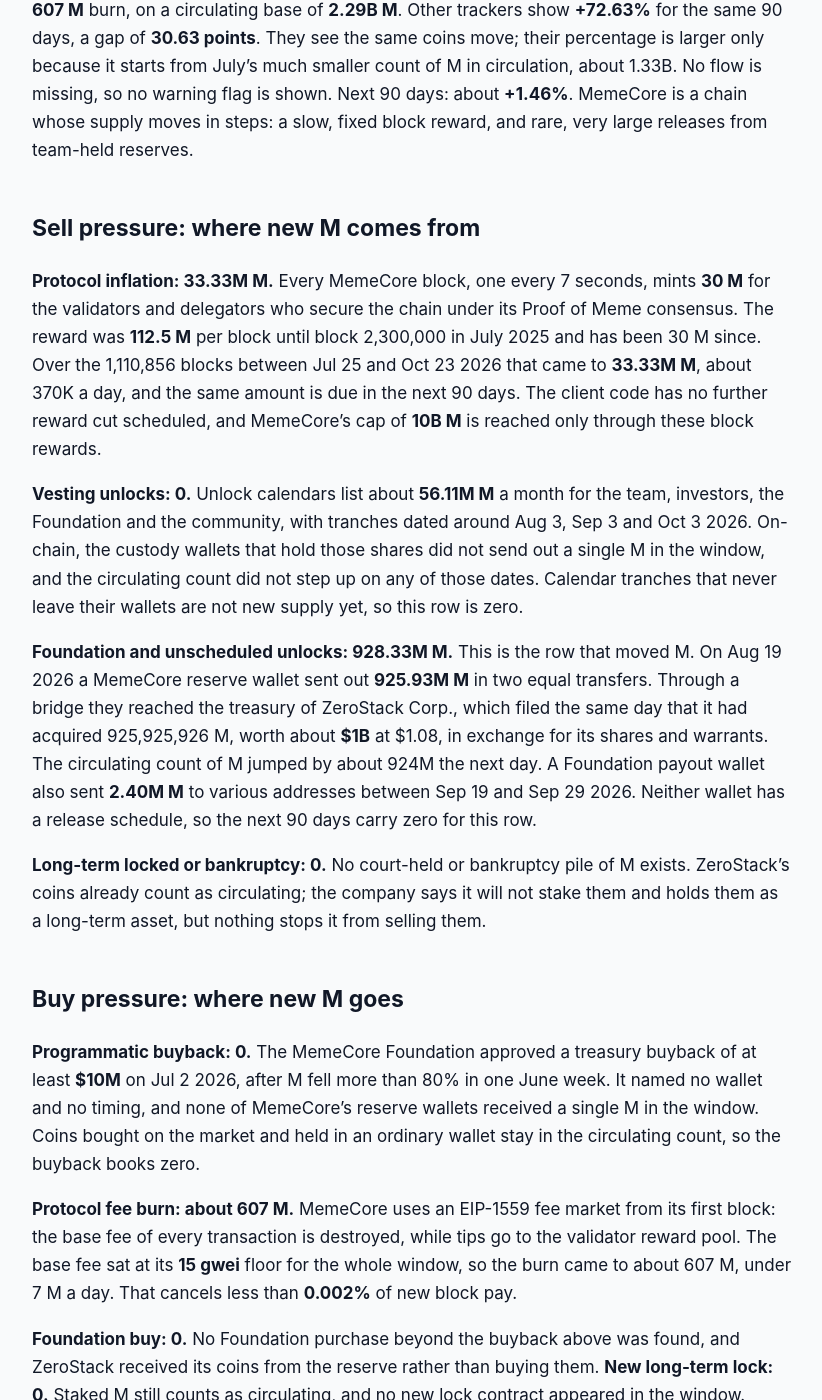
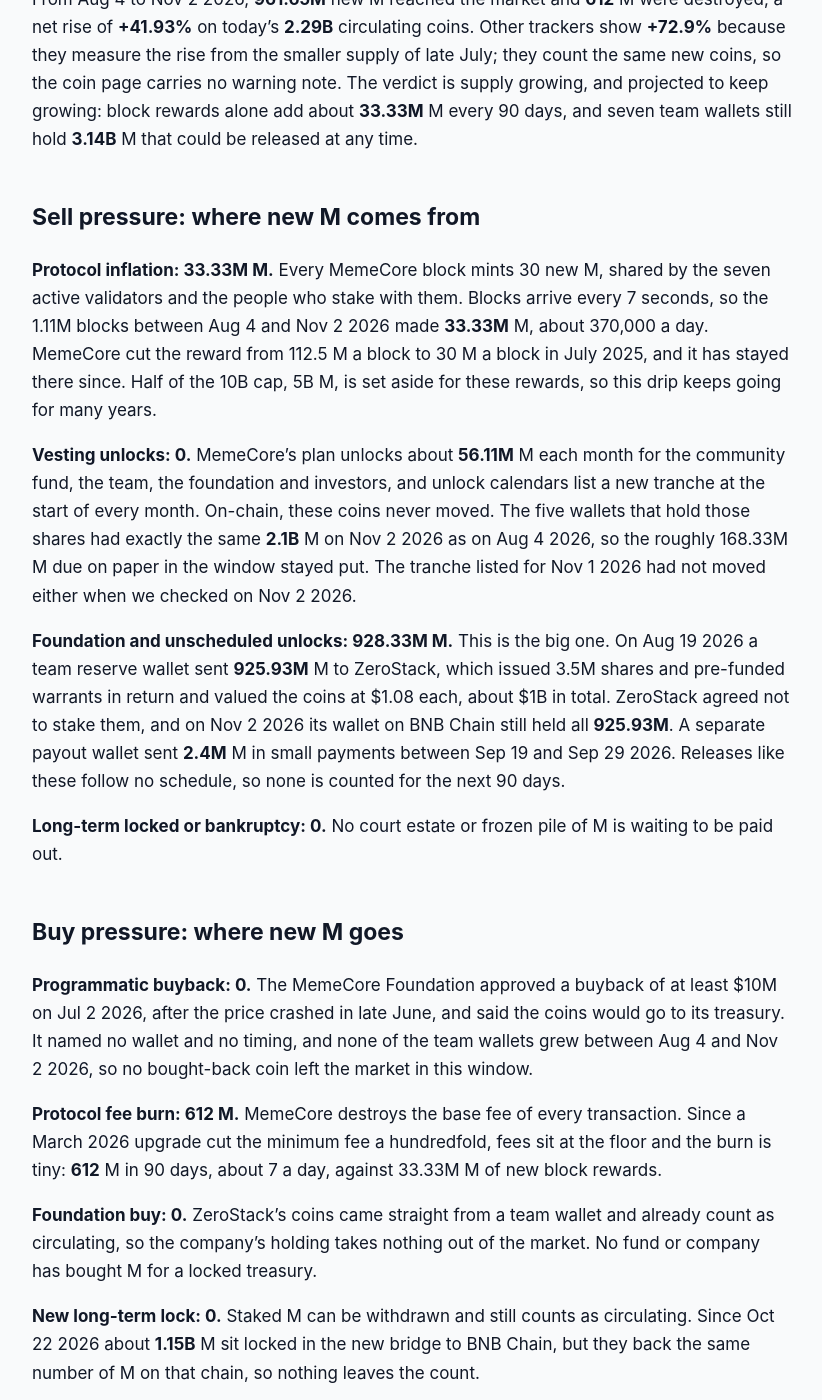
Before and after one commit to jeevansongmy-spec/mrnasdog-articles, a Jekyll site: the page built from crypto/memecore-pressure-framework.md, in a window 1280 px wide and 1400 px high, scrolled down 591 px. Shown: the whole window, without its empty margins (228-1050 px from the left). Built offline with Jekyll 4.4.1, drawn with Linux system fonts in a browser that asks for light colours; some of the changed text lies outside the part shown.

Commit message:
publish: crypto/memecore-pressure-framework

```diff
--- a/crypto/memecore-pressure-framework.md
+++ b/crypto/memecore-pressure-framework.md
@@ -1,6 +1,6 @@
 ---
-title:         "M Inflation Analysis · October 2026 · Supply growing · projected to keep growing"
-description:   "M supply is growing: a 925.93M M reserve release and 33.33M of block rewards lifted supply +42.00% in 90 days. About +1.46% next; 3.14B M held back."
+title:         "M Inflation Analysis · November 2026 · Supply growing · projected to keep growing"
+description:   "M supply rose 41.93% in 90 days: a 925.93M team release to a Nasdaq company plus 33.33M in block rewards. About 1.45% next; 3.14B M sit in team wallets."
 canonical_url: "https://mrnasdog.com/research/memecore/inflation"
 tags:          ["crypto", "m", "memecore", "layer1"]
 published:     true
@@ -10,58 +10,68 @@ published:     true
 <!-- main-page -->
 **Main page:** the full M coin page — signal, price drivers and the buy/sell questions → [mrnasdog.com/research/memecore](https://mrnasdog.com/research/memecore)
 
-# M Inflation Analysis · October 2026 · Supply growing · projected to keep growing
+# M Inflation Analysis · November 2026 · Supply growing · projected to keep growing
 
-**M**, the coin of the **MemeCore** Layer 1, grew its circulating supply by **+42.00%** in the 90 days to Oct 23 2026. Almost all of it was one event: on Aug 19 2026 a MemeCore reserve wallet released **925.93M M** to the treasury of ZeroStack, a Nasdaq-listed company. Block rewards added **33.33M M**, and the base-fee burn removed only about **607 M**. For the next 90 days the MemeCore ledger shows about **+1.46%**, from block rewards alone, while **3.14B M** still sits in reserve and custody wallets with no public release date.
+*Checked Nov 2 2026*
+
+M supply is growing, and most of the last 90 days came from one release: on Aug 19 2026 a team reserve wallet handed **925.93M** coins to ZeroStack, a Nasdaq company. Block rewards added another **33.33M**, while the fee burn took back only **612** coins, so supply rose **+41.93%** in 90 days. With no release on the calendar, the next 90 days look like about **+1.45%**, under a hard cap of 10B coins.
 
 ## The verdict, in one paragraph
 
-M supply rose **+42.00%** over the last 90 days: **961.65M M** of new sell-side supply against a **607 M** burn, on a circulating base of **2.29B M**. Other trackers show **+72.63%** for the same 90 days, a gap of **30.63 points**. They see the same coins move; their percentage is larger only because it starts from July's much smaller count of M in circulation, about 1.33B. No flow is missing, so no warning flag is shown. Next 90 days: about **+1.46%**. MemeCore is a chain whose supply moves in steps: a slow, fixed block reward, and rare, very large releases from team-held reserves.
+From Aug 4 to Nov 2 2026, **961.65M** new M reached the market and **612** M were destroyed, a net rise of **+41.93%** on today's **2.29B** circulating coins. Other trackers show **+72.9%** because they measure the rise from the smaller supply of late July; they count the same new coins, so the coin page carries no warning note. The verdict is supply growing, and projected to keep growing: block rewards alone add about **33.33M** M every 90 days, and seven team wallets still hold **3.14B** M that could be released at any time.
 
 ## Sell pressure: where new M comes from
 
-**Protocol inflation: 33.33M M.** Every MemeCore block, one every 7 seconds, mints **30 M** for the validators and delegators who secure the chain under its Proof of Meme consensus. The reward was **112.5 M** per block until block 2,300,000 in July 2025 and has been 30 M since. Over the 1,110,856 blocks between Jul 25 and Oct 23 2026 that came to **33.33M M**, about 370K a day, and the same amount is due in the next 90 days. The client code has no further reward cut scheduled, and MemeCore's cap of **10B M** is reached only through these block rewards.
+**Protocol inflation: 33.33M M.** Every MemeCore block mints 30 new M, shared by the seven active validators and the people who stake with them. Blocks arrive every 7 seconds, so the 1.11M blocks between Aug 4 and Nov 2 2026 made **33.33M** M, about 370,000 a day. MemeCore cut the reward from 112.5 M a block to 30 M a block in July 2025, and it has stayed there since. Half of the 10B cap, 5B M, is set aside for these rewards, so this drip keeps going for many years.
 
-**Vesting unlocks: 0.** Unlock calendars list about **56.11M M** a month for the team, investors, the Foundation and the community, with tranches dated around Aug 3, Sep 3 and Oct 3 2026. On-chain, the custody wallets that hold those shares did not send out a single M in the window, and the circulating count did not step up on any of those dates. Calendar tranches that never leave their wallets are not new supply yet, so this row is zero.
+**Vesting unlocks: 0.** MemeCore's plan unlocks about **56.11M** M each month for the community fund, the team, the foundation and investors, and unlock calendars list a new tranche at the start of every month. On-chain, these coins never moved. The five wallets that hold those shares had exactly the same **2.1B** M on Nov 2 2026 as on Aug 4 2026, so the roughly 168.33M M due on paper in the window stayed put. The tranche listed for Nov 1 2026 had not moved either when we checked on Nov 2 2026.
 
-**Foundation and unscheduled unlocks: 928.33M M.** This is the row that moved M. On Aug 19 2026 a MemeCore reserve wallet sent out **925.93M M** in two equal transfers. Through a bridge they reached the treasury of ZeroStack Corp., which filed the same day that it had acquired 925,925,926 M, worth about **$1B** at $1.08, in exchange for its shares and warrants. The circulating count of M jumped by about 924M the next day. A Foundation payout wallet also sent **2.40M M** to various addresses between Sep 19 and Sep 29 2026. Neither wallet has a release schedule, so the next 90 days carry zero for this row.
+**Foundation and unscheduled unlocks: 928.33M M.** This is the big one. On Aug 19 2026 a team reserve wallet sent **925.93M** M to ZeroStack, which issued 3.5M shares and pre-funded warrants in return and valued the coins at $1.08 each, about $1B in total. ZeroStack agreed not to stake them, and on Nov 2 2026 its wallet on BNB Chain still held all **925.93M**. A separate payout wallet sent **2.4M** M in small payments between Sep 19 and Sep 29 2026. Releases like these follow no schedule, so none is counted for the next 90 days.
 
-**Long-term locked or bankruptcy: 0.** No court-held or bankruptcy pile of M exists. ZeroStack's coins already count as circulating; the company says it will not stake them and holds them as a long-term asset, but nothing stops it from selling them.
+**Long-term locked or bankruptcy: 0.** No court estate or frozen pile of M is waiting to be paid out.
 
 ## Buy pressure: where new M goes
 
-**Programmatic buyback: 0.** The MemeCore Foundation approved a treasury buyback of at least **$10M** on Jul 2 2026, after M fell more than 80% in one June week. It named no wallet and no timing, and none of MemeCore's reserve wallets received a single M in the window. Coins bought on the market and held in an ordinary wallet stay in the circulating count, so the buyback books zero.
+**Programmatic buyback: 0.** The MemeCore Foundation approved a buyback of at least $10M on Jul 2 2026, after the price crashed in late June, and said the coins would go to its treasury. It named no wallet and no timing, and none of the team wallets grew between Aug 4 and Nov 2 2026, so no bought-back coin left the market in this window.
 
-**Protocol fee burn: about 607 M.** MemeCore uses an EIP-1559 fee market from its first block: the base fee of every transaction is destroyed, while tips go to the validator reward pool. The base fee sat at its **15 gwei** floor for the whole window, so the burn came to about 607 M, under 7 M a day. That cancels less than **0.002%** of new block pay.
+**Protocol fee burn: 612 M.** MemeCore destroys the base fee of every transaction. Since a March 2026 upgrade cut the minimum fee a hundredfold, fees sit at the floor and the burn is tiny: **612** M in 90 days, about 7 a day, against 33.33M M of new block rewards.
 
-**Foundation buy: 0.** No Foundation purchase beyond the buyback above was found, and ZeroStack received its coins from the reserve rather than buying them. **New long-term lock: 0.** Staked M still counts as circulating, and no new lock contract appeared in the window.
+**Foundation buy: 0.** ZeroStack's coins came straight from a team wallet and already count as circulating, so the company's holding takes nothing out of the market. No fund or company has bought M for a locked treasury.
+
+**New long-term lock: 0.** Staked M can be withdrawn and still counts as circulating. Since Oct 22 2026 about **1.15B** M sit locked in the new bridge to BNB Chain, but they back the same number of M on that chain, so nothing leaves the count.
 
 ## Foundation and overhang
 
-About **3.14B M**, more than the whole circulating supply, sits in seven wallets created by the MemeCore deployer and kept outside the market count. The reserve wallet that paid ZeroStack still holds **724.07M M**. Five custody wallets hold **700M**, **650M**, **600M**, **100M** and **50M M**; their sizes match the Foundation, team and investor shares, and none has paid out since March 2025. The Foundation payout wallet holds **314.92M M** and pays small grants a few times a year. The buyback's treasury wallet has no public address, so its size is unknown.
+Seven team wallets hold the coins that do not yet count as circulating, **3.14B** M in all, more than the **2.29B** M that trade today. The reserve wallet that paid ZeroStack still has **724.07M**. A foundation wallet holds **700M**, two more allocation wallets hold **650M** and **600M**, and the payout wallet holds **314.92M**. Two smaller wallets hold **100M** and **50M**. None of them is a time-lock: each is a team multisig that can move coins whenever its signers agree, which is exactly how the Aug 19 2026 release happened.
 
-We read these wallets on-chain at every rebuild. If any of them falls between refreshes, the outflow enters Foundation and unscheduled unlocks at the next refresh. ZeroStack's 925.93M M is now inside the market count, so a sale by ZeroStack would add selling but not new supply.
+Inside the market, ZeroStack is the largest single holder with **925.93M** M. Its sales would not add new supply, but they could weigh on the price, and its deal lets it hold rather than stake the coins.
 
-## How M compares to other young proof-of-stake Layer 1 chains
+## How M compares to other proof-of-stake Layer 1 chains
 
-Most young proof-of-stake Layer 1 chains release insider coins on a public monthly calendar, so their supply climbs in even steps that anyone can plan for. MemeCore's calendar exists on paper, but its custody wallets have not followed it; instead, supply jumped once by **925.93M M** when a reserve funded a company treasury. That makes M harder to forecast: a quiet quarter like the next one, at about **+1.46%**, can be followed by another very large step if a reserve wallet moves.
+MemeCore's steady issuance is mild. Its **1.45%** for the next 90 days sits above Ethereum, where validator pay outruns the fee burn by about 0.21% a quarter, and close to Sui, where a monthly unlock calendar adds a little over 1%. BNB Chain, which like MemeCore picks a small set of validators by stake, pays them from fees only and burns coins every quarter, so its supply shrinks.
 
-On issuance, MemeCore pays a flat **30 M** per block toward a **10B M** cap, about 6% a year on today's circulating supply and well above Ethereum's rate. Its EIP-1559 burn works like Ethereum's, but at a 15 gwei floor with light traffic it removes almost nothing, unlike chains where busy blocks burn a real share of new coins. And unlike coins that are already fully unlocked, only **42%** of the 5.43B M that exist circulate today.
+What sets M apart is the overhang. On most chains, locked coins reach the market on a published calendar that trackers can follow. On MemeCore the calendar exists only on paper; the real releases have come as single large transfers from team multisigs, decided by the team and seen only after the fact. That makes the quiet next-90-day figure less certain than the same figure on a chain with time-locked vesting.
 
 ## What to watch in the next 90 days
 
-**The reserve wallet's 724.07M M:** it already paid out 925.93M M once without notice, and any new transfer out would add more than 30% to the supply in a day.
+**Nov 17 2026:** the Aug 19 2026 release drops out of the 90-day window, and the last-90-days figure falls from about +42% to about +1.5%. No coins move; the release simply ages out.
 
-**Calendar unlock dates around Nov 2 2026, Dec 3 2026 and Jan 2 2027:** each lists about 56.11M M; if the custody wallets start paying them, the next 90 days rise from about +1.46% to near +8.8%.
+**Early December 2026 and early January 2027:** the next two paper tranches of about **56.11M** M each. If the allocation wallets actually pay them out, the next 90 days would read close to **+6.3%** instead of +1.45%.
 
-**ZeroStack's treasury:** its 925.93M M is held in a company multisig; filings that show sales, or more token contributions, would change who holds M.
+**Any move from the seven team wallets:** another treasury deal like ZeroStack's would land as one large transfer with no warning. The reserve wallet still holds **724.07M** M.
 
-**The Foundation buyback:** any published wallet or burn of bought coins would turn the Jul 2 2026 promise into a real buy row.
+**ZeroStack's 925.93M M:** the company's wallet has not sold a coin. A sale would not change supply, but it would put a large amount on a thin market.
 
 ## Summary
 
-MemeCore's M supply grew **+42.00%** in the 90 days to Oct 23 2026, almost all from a single **925.93M M** reserve release to ZeroStack's treasury on Aug 19 2026, plus **33.33M M** of block rewards. The fee burn of about 607 M is too small to matter, and the announced buyback has no visible effect. The next 90 days look much calmer at about **+1.46%**, but **3.14B M** remains in team-held wallets with no public release dates, and the cap of 10B M is still far away.
+M supply grew **+41.93%** from Aug 4 to Nov 2 2026, almost all of it from one team release of **925.93M** M to the Nasdaq company ZeroStack on Aug 19 2026.
+
+Without another release, MemeCore's supply grows about **+1.45%** per 90 days from block rewards of 30 M a block, and the fee burn offsets almost none of it.
+
+The monthly unlocks on MemeCore's calendar have not been paid out on-chain; the coins sit in seven team multisigs holding **3.14B** M, more than everything in circulation today.
+
+The single biggest supply risk for M is a team decision to move those wallets, not the steady block reward.
 
 ---
 
-*MrNasDog Pressure Framework analysis of M (MemeCore), Metric 1 — Inflation. Data + explanation only. Not financial advice. Checked Oct 23 2026.*
+*MrNasDog Pressure Framework analysis of MemeCore (M). Data and explanation only. Not financial advice. Checked Nov 2 2026.*
```
